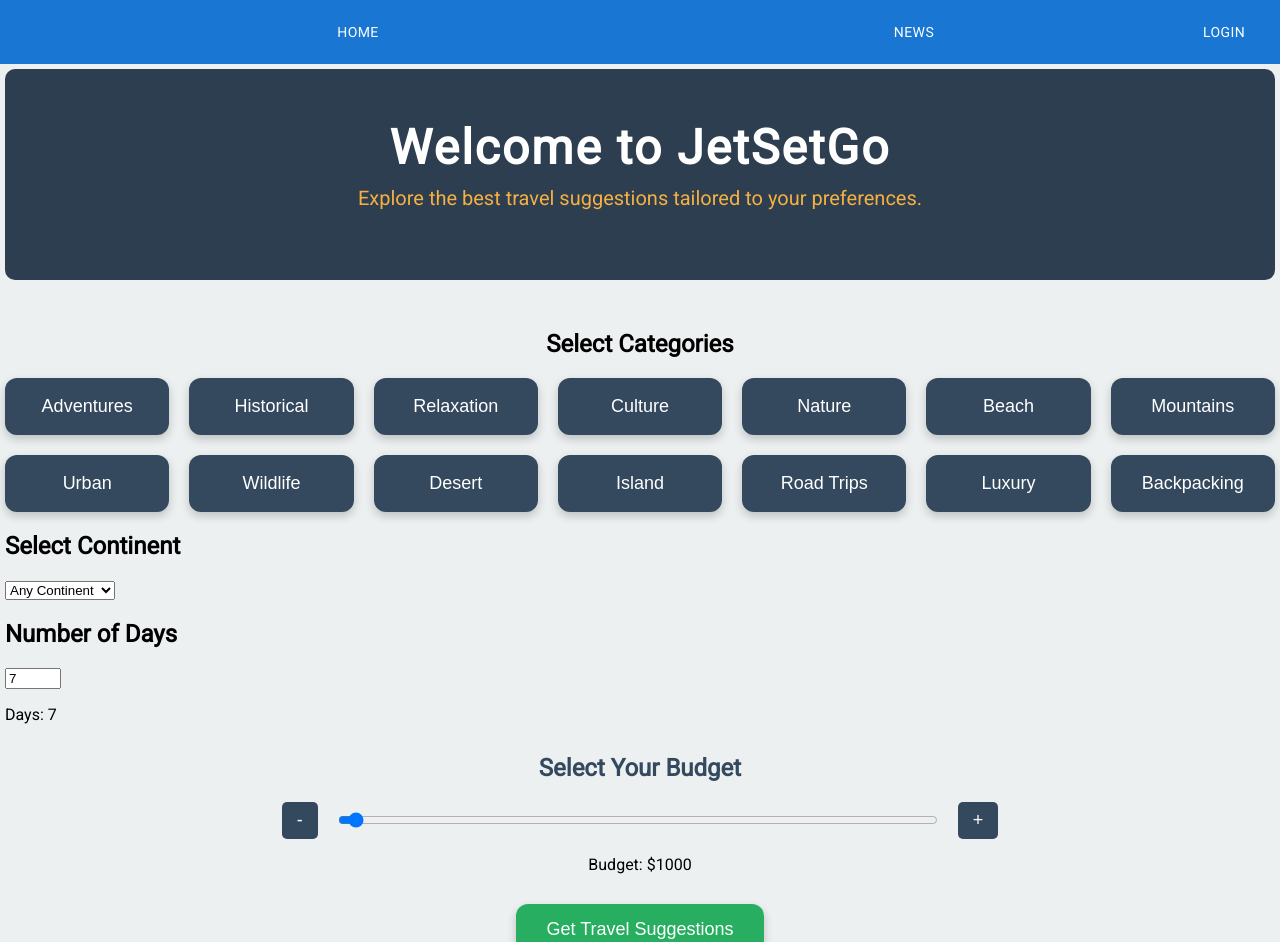
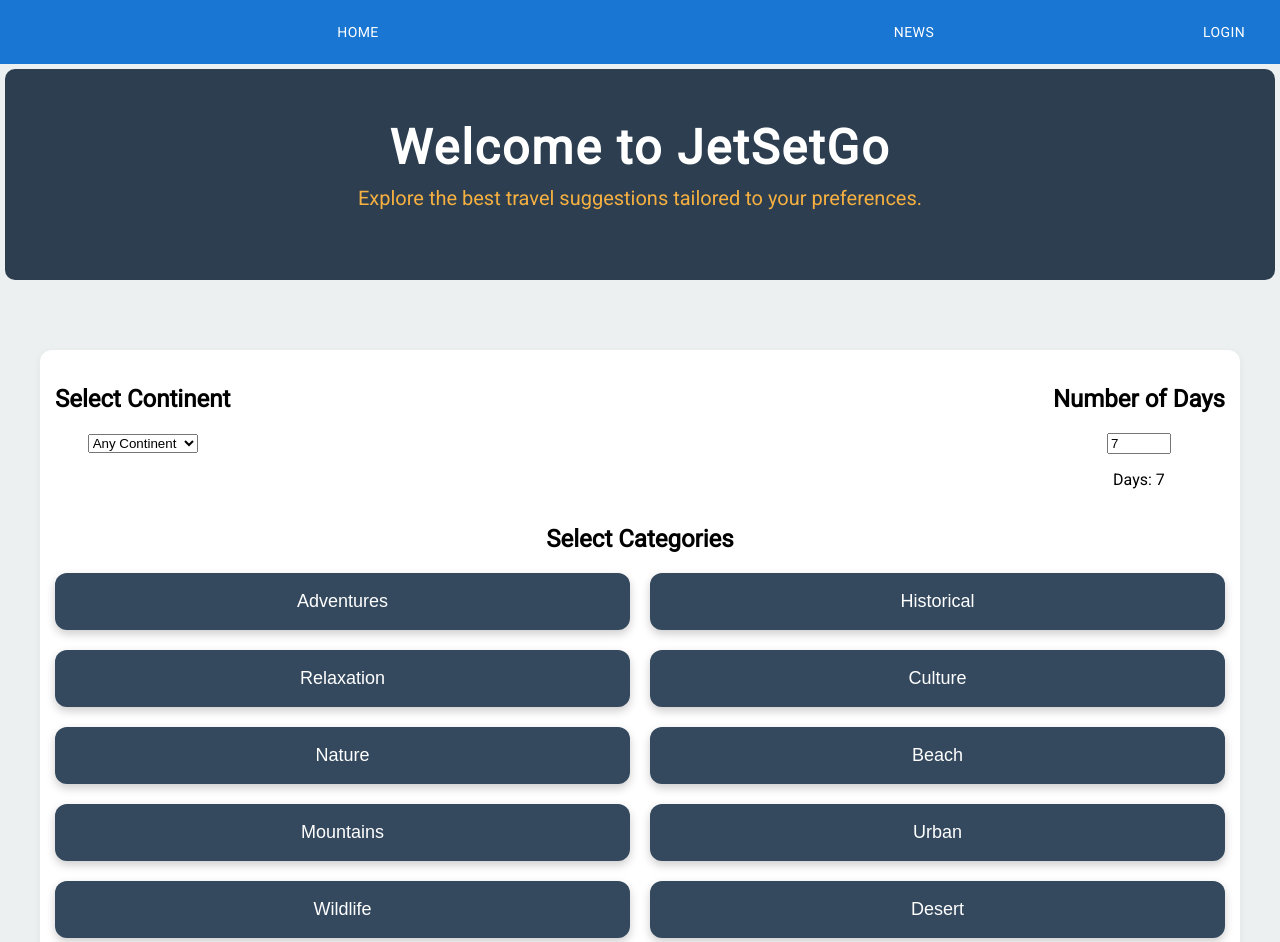
Before and after one commit to mohammadOthman126/Graduation_Pro2, a React (Create React App) app in the folder app/: page / in a window 1280 px wide. Shown: the top 942 px of the page. Built offline with nearby package versions, Linux system fonts and the light colour scheme; some icons are missing.

Commit message:
category design

```diff
--- a/app/src/component/Home.js
+++ b/app/src/component/Home.js
@@ -147,24 +147,10 @@ const Home = () => {
         <p>Explore the best travel suggestions tailored to your preferences.</p>
       </header>
 
+      <div className='filters-grid'>
+
       <section className="category-selection">
-        <h2>Select Categories</h2>
-        <div className="categories">
-          {[
-            'Adventures', 'Historical', 'Relaxation', 'Culture', 'Nature', 'Beach',
-            'Mountains', 'Urban', 'Wildlife', 'Desert', 'Island', 'Road Trips', 'Luxury', 'Backpacking',
-          ].map((category) => (
-            <button
-              key={category}
-              className={`category-btn ${selectedCategories.includes(category) ? 'active' : ''}`}
-              onClick={() => handleCategoryChange(category)}
-            >
-              {category}
-            </button>
-          ))}
-        </div>
-      </section>
-
+      <div className="top-row">
       <section className="continent-selection">
         <h2>Select Continent</h2>
         <select onChange={handleContinentChange} value={selectedContinent}>
@@ -182,12 +168,31 @@ const Home = () => {
         <input
           type="number"
           min="1"
-          max="30"
+          max="365"
           value={days}
           onChange={handleDaysChange}
         />
         <p>Days: {days}</p>
+      </section> </div>
+
+
+        <h2>Select Categories</h2>
+        <div className="categories">
+          {[
+            'Adventures', 'Historical', 'Relaxation', 'Culture', 'Nature', 'Beach',
+            'Mountains', 'Urban', 'Wildlife', 'Desert', 'Island', 'Road Trips', 'Luxury', 'Backpacking',
+          ].map((category) => (
+            <button
+              key={category}
+              className={`category-btn ${selectedCategories.includes(category) ? 'active' : ''}`}
+              onClick={() => handleCategoryChange(category)}
+            >
+              {category}
+            </button>
+          ))}
+        </div>
       </section>
+      </div>
 
       <section className="budget-selection">
         <h2>Select Your Budget</h2>
@@ -227,7 +232,7 @@ const Home = () => {
                     <p>Total Cost for {days} days: ${totalCost}</p>
                     {isOverBudget && (
                      <p className="budget-warning">
-                     ⚠️ The total cost exceeds your budget!
+                     ⚠️ The total cost exceeds budget!
                    </p>
 
                     )}
--- a/app/src/component/style/Home.css
+++ b/app/src/component/style/Home.css
@@ -206,3 +206,37 @@ footer {
   border-radius: 4px;
   font-weight: bold;
 }
+/*.filters-grid {
+  display: grid;
+  grid-template-columns: repeat(auto-fit, minmax(200px, 1fr));
+  gap: 20px;
+  margin-bottom: 30px;
+}*/
+.category-selection {
+  background-color: #fff;
+  padding: 15px;
+  border-radius: 12px;
+  box-shadow: 0 2px 8px rgba(0, 0, 0, 0.05);
+}
+
+.categories {
+  display: grid;
+  grid-template-columns: repeat(2, 1fr);  /* تحديد صفين */
+  gap: 20px;
+  justify-content: center;
+}
+.top-row {
+  display: flex;
+  justify-content: space-between;
+  gap: 20px;
+
+}
+.filters-grid {
+  display: grid;
+  grid-template-columns: repeat(auto-fit, minmax(200px, 1fr)); /* تقليل الحد الأدنى لكل عمود */
+  gap: 20px;
+  margin-bottom: 30px;
+  max-width: 1200px; /* تعيين عرض أقصى للـ grid */
+  margin-left: auto;
+  margin-right: auto; /* محاذاة العنصر في المنتصف */
+}
```
